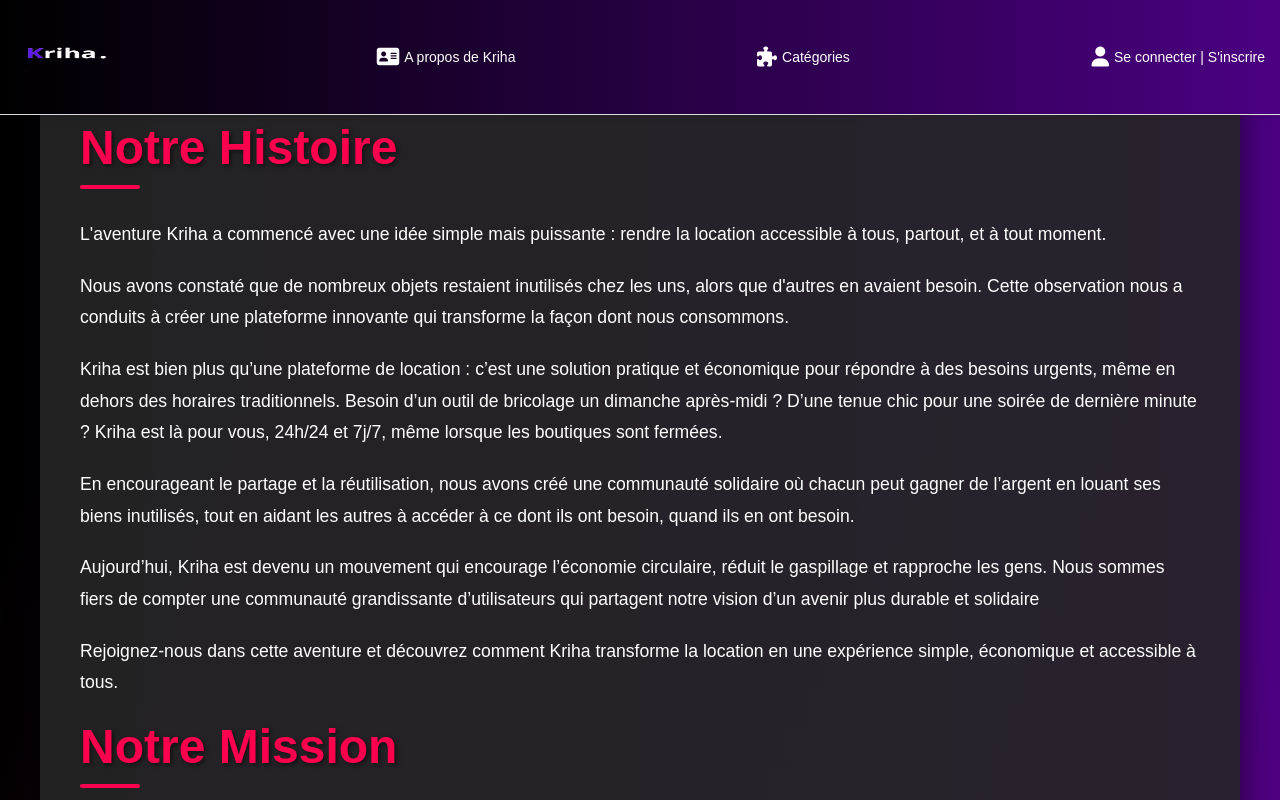
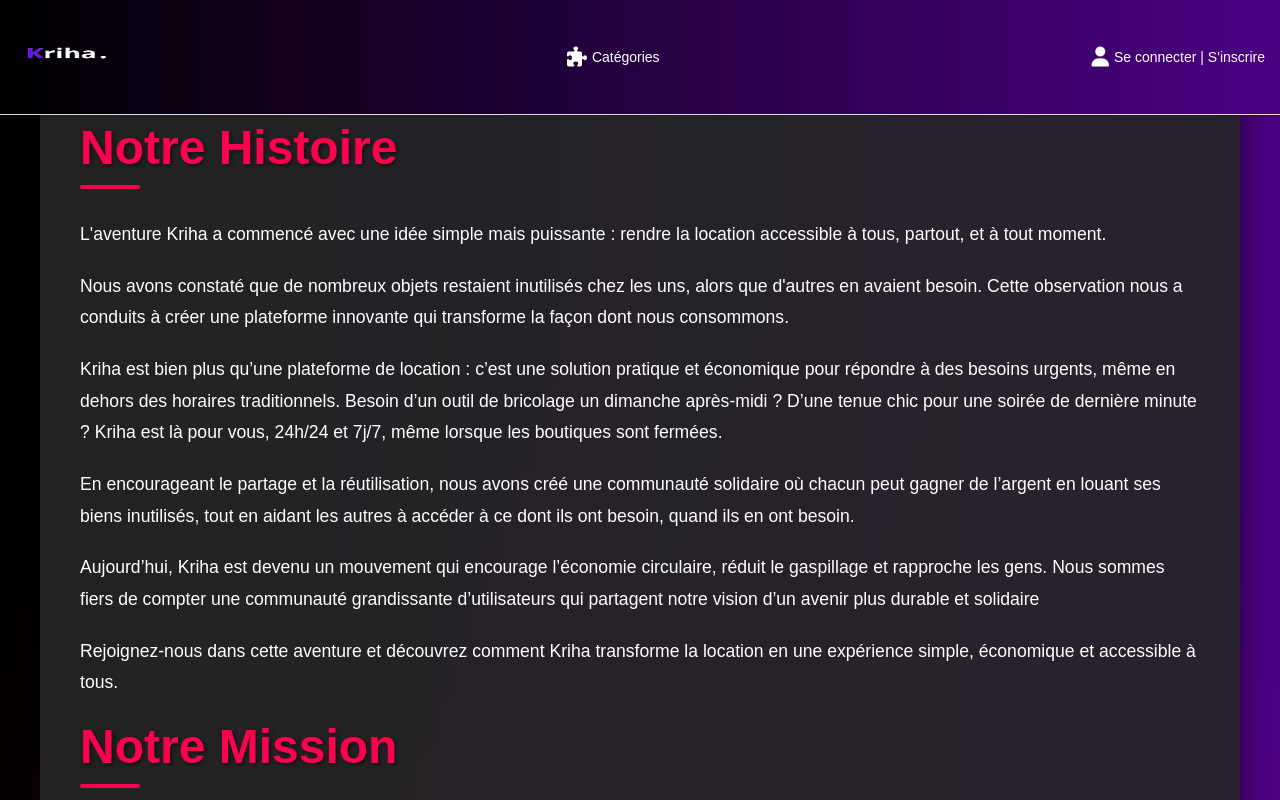
Before and after one commit to louizaferiel/Kriha_startup, a plain HTML site: page a_propos.html in a window 1280 px wide. Shown: the top 800 px of the page. Drawn offline with Linux system fonts and the light colour scheme.

Commit message:
a_propos.html

```diff
--- a/a_propos.html
+++ b/a_propos.html
@@ -61,10 +61,6 @@
             Messages
         </a>
     -->
-        <a class="menu-link" href="/a_propos.html">
-            <i class="fas fa-address-card"></i>
-            A propos de Kriha
-        </a>
         <a class="menu-link" href="index.html#portfolio">
             <i class="fas fa-puzzle-piece"></i>
             Catégories
```
